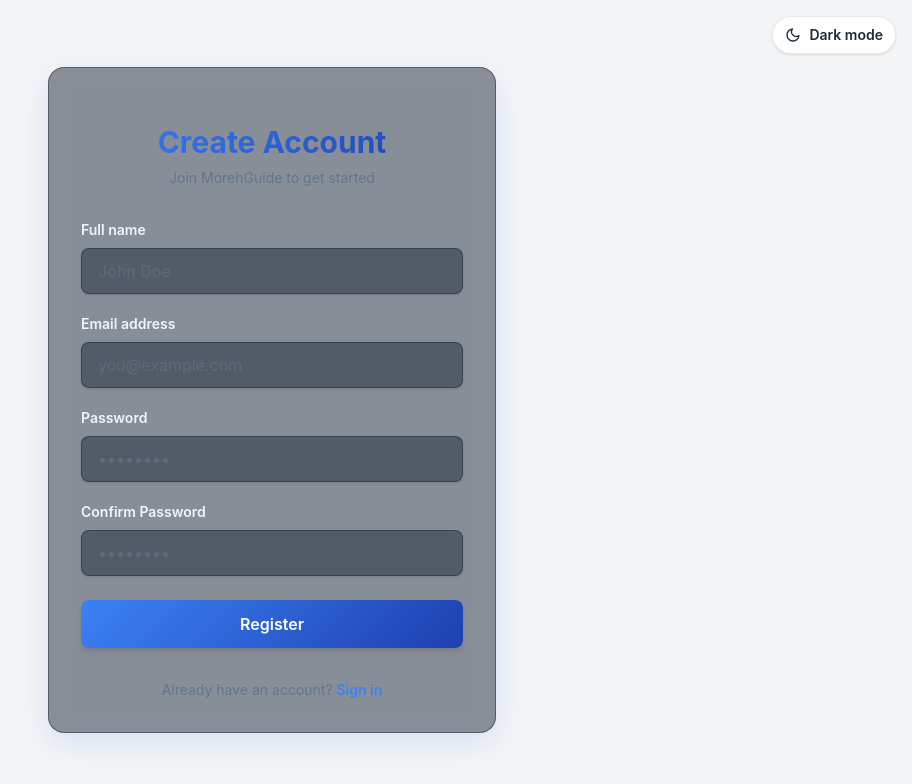
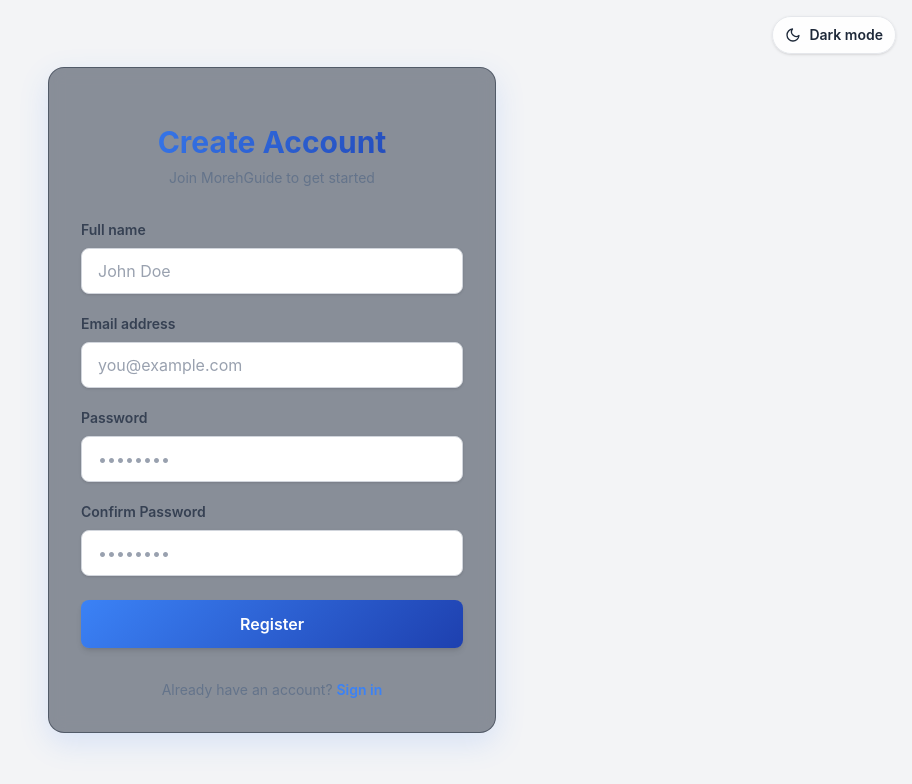
Before and after one commit to qassem231/MorehGuide, a Next.js app: page /register in a window 1280 px wide. Shown: the top 784 px of the page, without its empty margins (368-1280 px from the left). Built offline with nearby package versions, Linux system fonts and the light colour scheme.

Commit message:
Add files via upload

```diff
--- a/components/ui/Input.tsx
+++ b/components/ui/Input.tsx
@@ -33,16 +33,21 @@ const Input = forwardRef<HTMLInputElement, InputProps>(({
   name,
   autoComplete,
 }, ref) => {
-  const inputClasses = `block w-full px-4 py-2.5 border rounded-lg shadow-sm focus:outline-none focus:ring-2 focus:ring-offset-2 focus:ring-offset-brand-dark disabled:opacity-50 disabled:cursor-not-allowed transition-all duration-200 ${
-    error
-      ? 'border-red-500/50 focus:ring-red-500 focus:border-red-500 bg-red-500/5'
-      : 'border-brand-slate/50 focus:ring-brand-accent focus:border-brand-accent bg-brand-slate/50 hover:bg-brand-slate/70'
-  } text-brand-cream placeholder-brand-light/60 ${className}`;
+  const inputClasses = `block w-full px-4 py-2.5 border rounded-lg shadow-sm focus:outline-none focus:ring-2 focus:ring-offset-2 disabled:opacity-50 disabled:cursor-not-allowed transition-all duration-200
+    ${
+      error
+        ? 'border-red-500 focus:ring-red-500 focus:border-red-500 bg-red-50 text-red-900 placeholder-red-300 dark:bg-red-500/5 dark:text-red-100 dark:border-red-500/50'
+        : `
+          border-gray-300 bg-white text-gray-900 placeholder-gray-400 hover:bg-gray-50 focus:ring-brand-accent focus:border-brand-accent focus:ring-offset-white
+          dark:border-brand-slate/50 dark:bg-brand-slate/50 dark:text-brand-cream dark:placeholder-brand-light/60 dark:hover:bg-brand-slate/70 dark:focus:ring-offset-brand-dark
+          `
+    }
+    ${className}`;
 
   return (
     <div className="space-y-2">
       {label && (
-        <label htmlFor={id} className="block text-sm font-semibold text-brand-cream">
+        <label htmlFor={id} className="block text-sm font-semibold text-gray-700 dark:text-brand-cream">
           {label}
         </label>
       )}
@@ -61,7 +66,7 @@ const Input = forwardRef<HTMLInputElement, InputProps>(({
         className={inputClasses}
       />
       {error && (
-        <p className="text-sm text-red-400 font-medium">{error}</p>
+        <p className="text-sm text-red-600 dark:text-red-400 font-medium">{error}</p>
       )}
     </div>
   );
```
